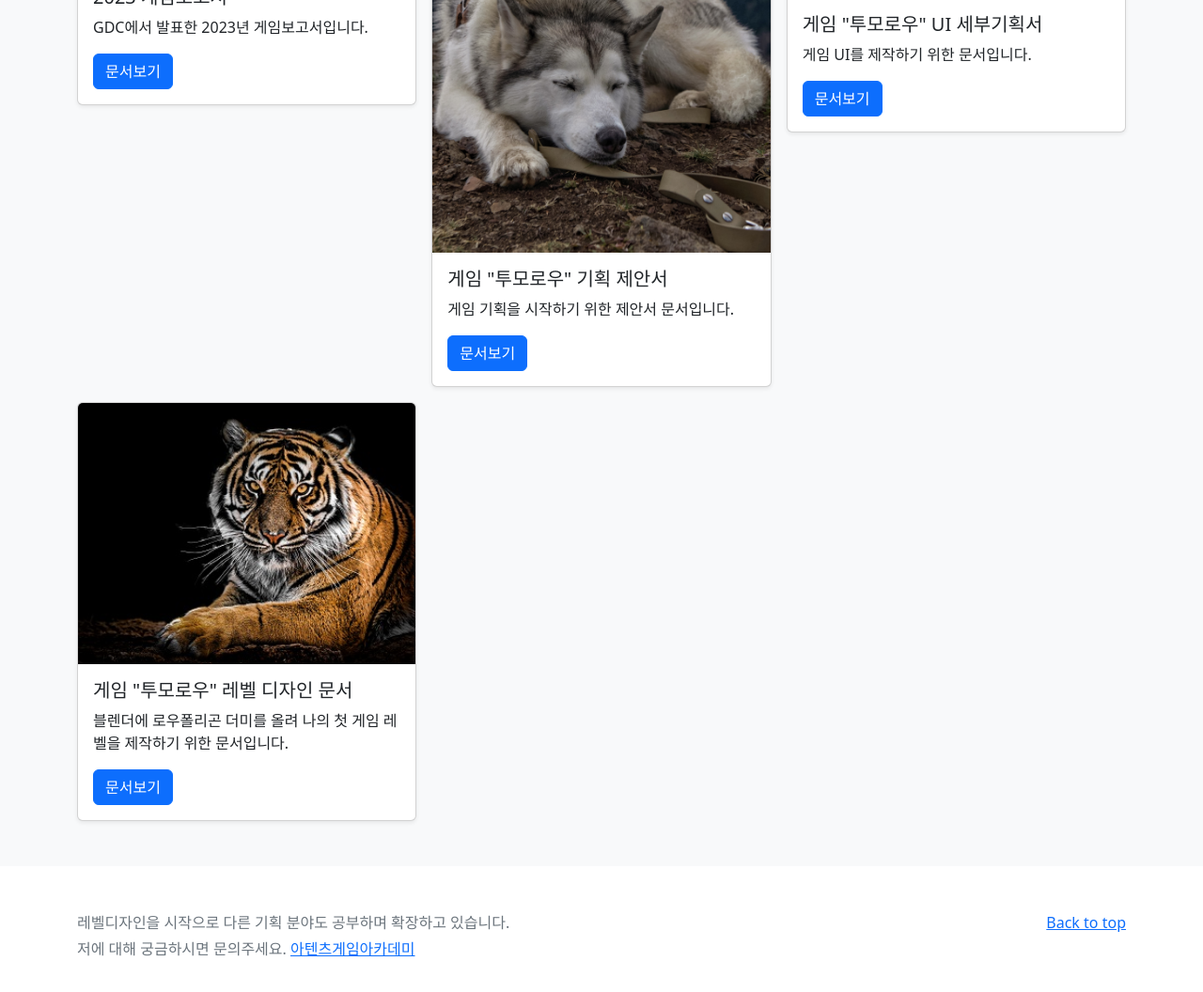
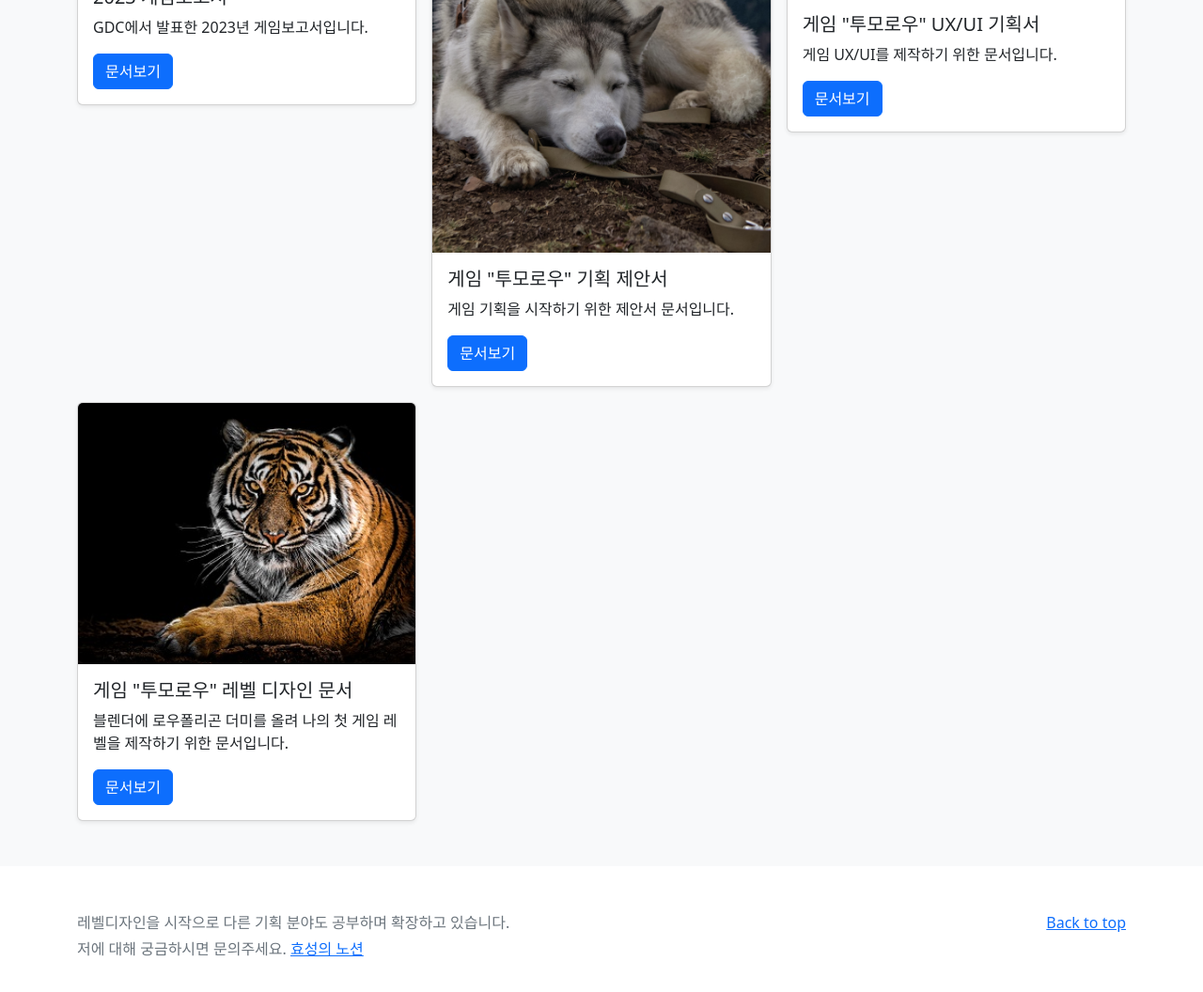
Before and after one commit to HyosungY/My_portfolio_YHS, a plain HTML site: page index.html in a window 1280 px wide. Shown: the part 770-1826 px from the top of the page at 94% size. Drawn offline with nearby package versions, Linux system fonts and the light colour scheme.

Commit message:
Add files via upload

```diff
--- a/index.html
+++ b/index.html
@@ -18,7 +18,7 @@
   <meta property="twitter:site" content="site_name" />
   <meta property="twitter:title" content="title_name" />
   <meta property="twitter:description" content="저의 첫 게임 기획문서들이 모여있는 홈페이지 입니다." />
-  <meta property="twitter:image" content="./images/name_seo.jpg" />
+  <meta property="twitter:image" content="./images/name_seo" />
   <meta property="twitter:url" content="https://cloudcosmos.net" />
   <link rel="icon" href="favicon.ico" />
 
@@ -169,8 +169,8 @@
             <div class="card shadow-sm" width="100%">
               <img src="images/my_cat.jpg" class="card-img-top" alt="고양이">
               <div class="card-body">
-                <h5 class="card-title">게임 "투모로우" UI 세부기획서</h5>
-                <p class="card-text">게임 UI를 제작하기 위한 문서입니다.</p>
+                <h5 class="card-title">게임 "투모로우" UX/UI 기획서</h5>
+                <p class="card-text">게임 UX/UI를 제작하기 위한 문서입니다.</p>
                 <a href="pages/TomorrowUIDetailPlan.html" class="btn btn-primary">문서보기</a>
               </div>
             </div>
@@ -197,7 +197,7 @@
         <a href="#">Back to top</a>
       </p>
       <p class="mb-1">레벨디자인을 시작으로 다른 기획 분야도 공부하며 확장하고 있습니다.</p>
-      <p class="mb-0">저에 대해 궁금하시면 문의주세요. <a href="https://atentsgame.com/landing.do">아텐츠게임아카데미</a> </p>
+      <p class="mb-0">저에 대해 궁금하시면 문의주세요. <a href="https://twilight-billboard-505.notion.site/Tomorrow-Isometric-View-GDD-fcd7756789ec44368cc5c10476a0bb16">효성의 노션</a> </p>
     </div>
   </footer>
 
```
Also changed, not shown: pages/TomorrowUIDetailPlan.html (line endings or trailing spaces), pages/Tomorrowproposal.html (line endings or trailing spaces), pages/TomorrwoLevelDesign.html (line endings or trailing spaces), pages/page01.html (line endings or trailing spaces), 2 other files.
